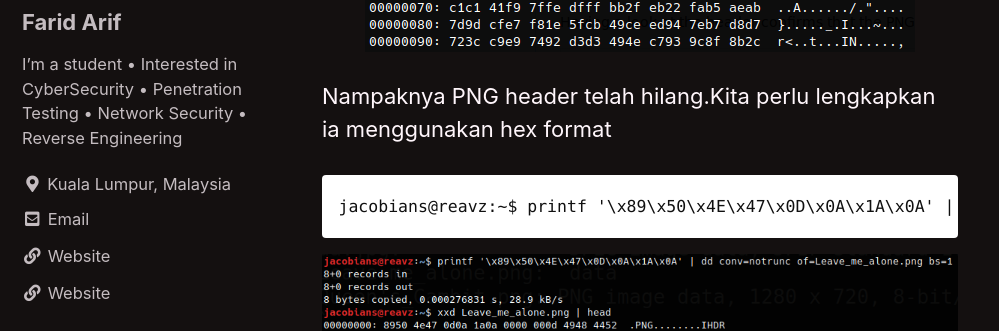
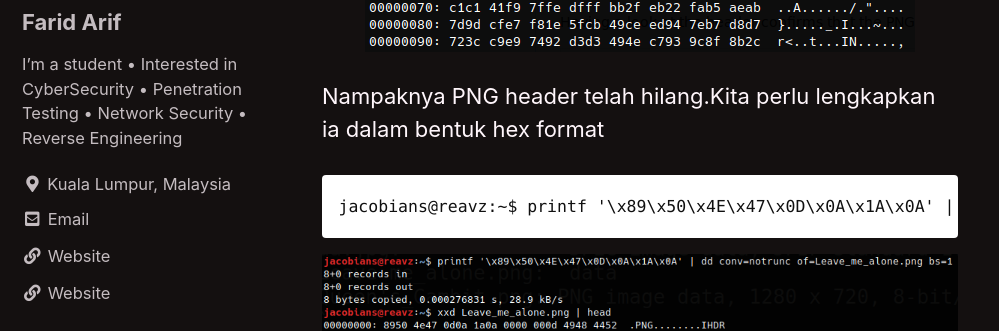
Before and after one commit to faridarif/faridarif.github.io, a Jekyll site: the page built from _posts/2020-08-26-CTF-LianYu.md, in a window 1280 px wide and 900 px high, scrolled down 4839 px. Shown: the part 177-508 px from the top of the window, without its empty margins (0-999 px from the left). Built offline with Jekyll 4.4.1, drawn with Linux system fonts in a browser that asks for light colours; cached includes are drawn as plain includes; some of the changed text lies outside the part shown.

Commit message:
Update 2020-08-26-CTF-LianYu.md

````diff
--- a/_posts/2020-08-26-CTF-LianYu.md
+++ b/_posts/2020-08-26-CTF-LianYu.md
@@ -135,7 +135,7 @@ Sekarang kita akan masuk pula kepada Steganography
 
 ![enter image description here](https://raw.githubusercontent.com/faridarif/faridarif.github.io/master/images/xxdlianyu.png){: .align-center}
 
-Nampaknya PNG header telah hilang.Kita perlu lengkapkan ia menggunakan hex format
+Nampaknya PNG header telah hilang.Kita perlu lengkapkan ia dalam bentuk hex format
 
 ```
 jacobians@reavz:~$ printf '\x89\x50\x4E\x47\x0D\x0A\x1A\x0A' | dd conv=notrunc of=Leave_me_alone.png bs=1
````
Also changed, not shown: other parts of _posts/2020-08-26-CTF-LianYu.md (+1 -1 lines).
